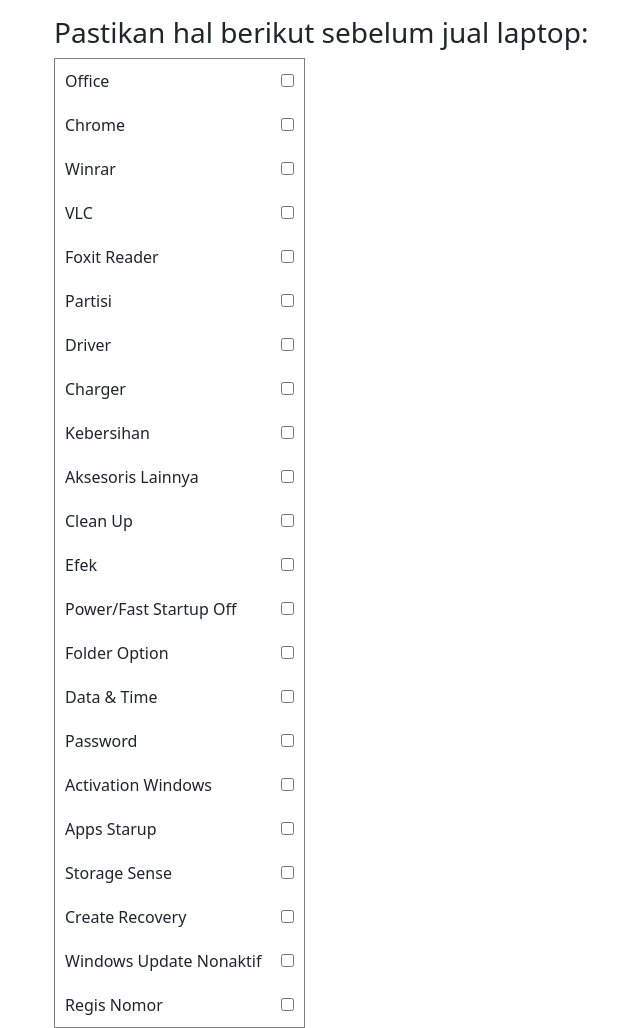
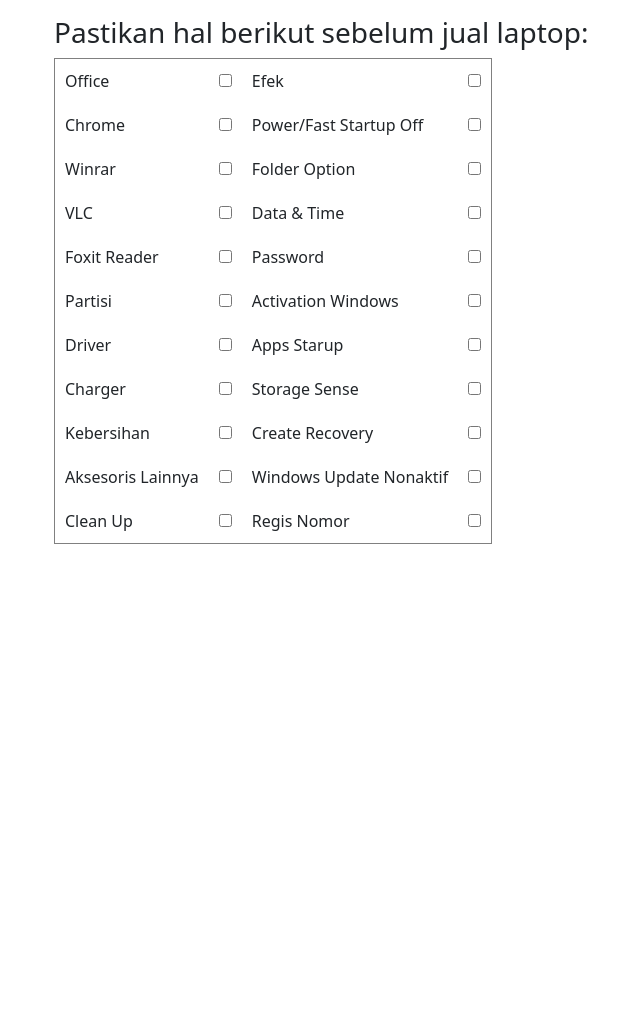
Before and after one commit to ancadev05/form-pengecekan-laptop, a plain HTML site: page pages/cek-laptop-jual.html in a window 1280 px wide. Shown: the whole page, without its empty margins (28-668 px from the left). After the commit the page ends 800 px from the top, so only its background shows below. Drawn offline with Linux system fonts and the light colour scheme.

Commit message:
perbaikan layout

```diff
--- a/pages/cek-laptop-jual.html
+++ b/pages/cek-laptop-jual.html
@@ -15,88 +15,66 @@
         <tr>
           <td>Office</td>
           <td><input type="checkbox" name="" id=""></td>
+          <td>Efek</td>
+          <td><input type="checkbox" name="" id=""></td>
         </tr>
         <tr>
           <td>Chrome</td>
+          <td><input type="checkbox" name="" id=""></td>
+          <td>Power/Fast Startup Off</td>
           <td><input type="checkbox" name="" id=""></td>
         </tr>
         <tr>
           <td>Winrar</td>
           <td><input type="checkbox" name="" id=""></td>
+          <td>Folder Option</td>
+          <td><input type="checkbox" name="" id=""></td>
         </tr>
         <tr>
           <td>VLC</td>
+          <td><input type="checkbox" name="" id=""></td>
+          <td>Data & Time</td>
           <td><input type="checkbox" name="" id=""></td>
         </tr>
         <tr>
           <td>Foxit Reader</td>
           <td><input type="checkbox" name="" id=""></td>
+          <td>Password</td>
+          <td><input type="checkbox" name="" id=""></td>
         </tr>
         <tr>
           <td>Partisi</td>
+          <td><input type="checkbox" name="" id=""></td>
+          <td>Activation Windows</td>
           <td><input type="checkbox" name="" id=""></td>
         </tr>
         <tr>
           <td>Driver</td>
           <td><input type="checkbox" name="" id=""></td>
+          <td>Apps Starup</td>
+          <td><input type="checkbox" name="" id=""></td>
         </tr>
         <tr>
           <td>Charger</td>
+          <td><input type="checkbox" name="" id=""></td>
+          <td>Storage Sense</td>
           <td><input type="checkbox" name="" id=""></td>
         </tr>
         <tr>
           <td>Kebersihan</td>
           <td><input type="checkbox" name="" id=""></td>
+          <td>Create Recovery</td>
+          <td><input type="checkbox" name="" id=""></td>
         </tr>
         <tr>
           <td>Aksesoris Lainnya</td>
+          <td><input type="checkbox" name="" id=""></td>
+          <td>Windows Update Nonaktif</td>
           <td><input type="checkbox" name="" id=""></td>
         </tr>
         <tr>
           <td>Clean Up</td>
           <td><input type="checkbox" name="" id=""></td>
-        </tr>
-        <tr>
-          <td>Efek</td>
-          <td><input type="checkbox" name="" id=""></td>
-        </tr>
-        <tr>
-          <td>Power/Fast Startup Off</td>
-          <td><input type="checkbox" name="" id=""></td>
-        </tr>
-        <tr>
-          <td>Folder Option</td>
-          <td><input type="checkbox" name="" id=""></td>
-        </tr>
-        <tr>
-          <td>Data & Time</td>
-          <td><input type="checkbox" name="" id=""></td>
-        </tr>
-        <tr>
-          <td>Password</td>
-          <td><input type="checkbox" name="" id=""></td>
-        </tr>
-        <tr>
-          <td>Activation Windows</td>
-          <td><input type="checkbox" name="" id=""></td>
-        </tr>
-        <tr>
-          <td>Apps Starup</td>
-          <td><input type="checkbox" name="" id=""></td>
-        </tr>
-        <tr>
-          <td>Storage Sense</td>
-          <td><input type="checkbox" name="" id=""></td>
-        </tr>
-        <tr>
-          <td>Create Recovery</td>
-          <td><input type="checkbox" name="" id=""></td>
-        </tr>
-        <tr>
-          <td>Windows Update Nonaktif</td>
-          <td><input type="checkbox" name="" id=""></td>
-        </tr>
-        <tr>
           <td>Regis Nomor</td>
           <td><input type="checkbox" name="" id=""></td>
         </tr>
```
